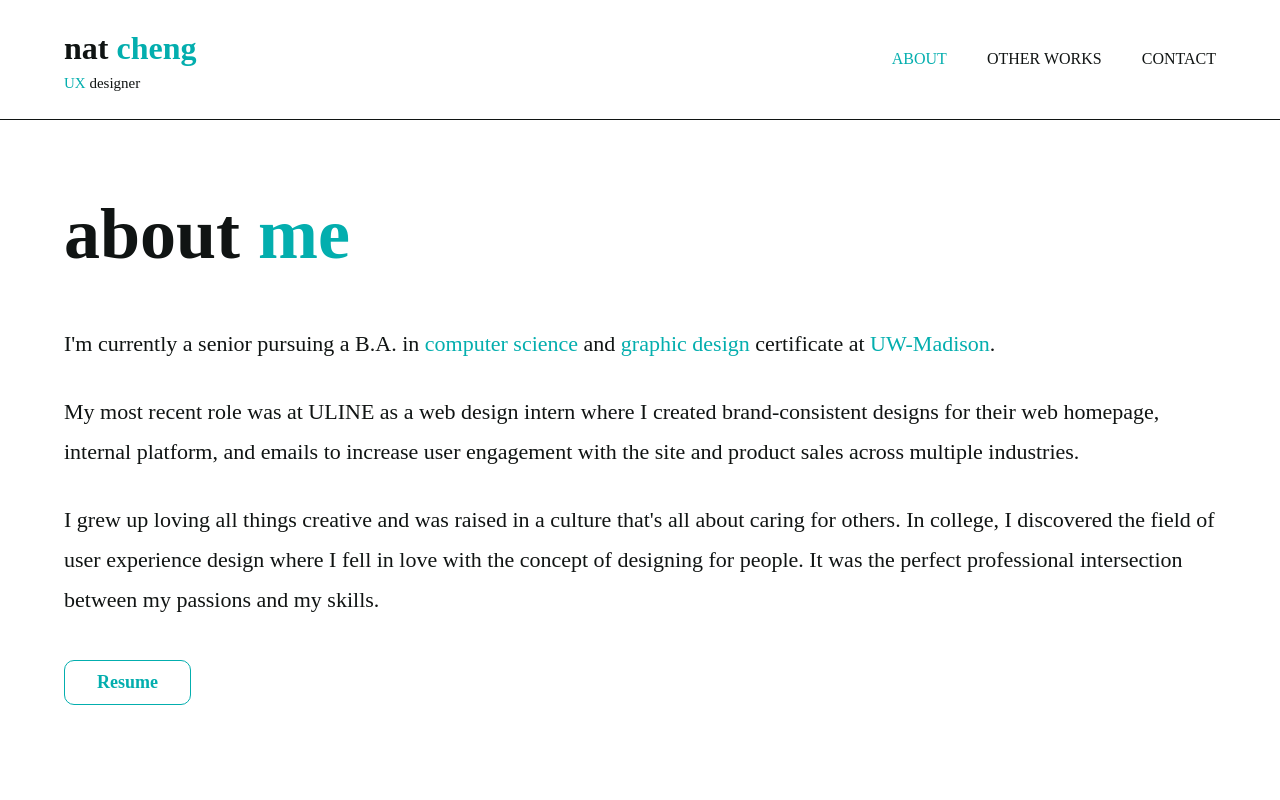
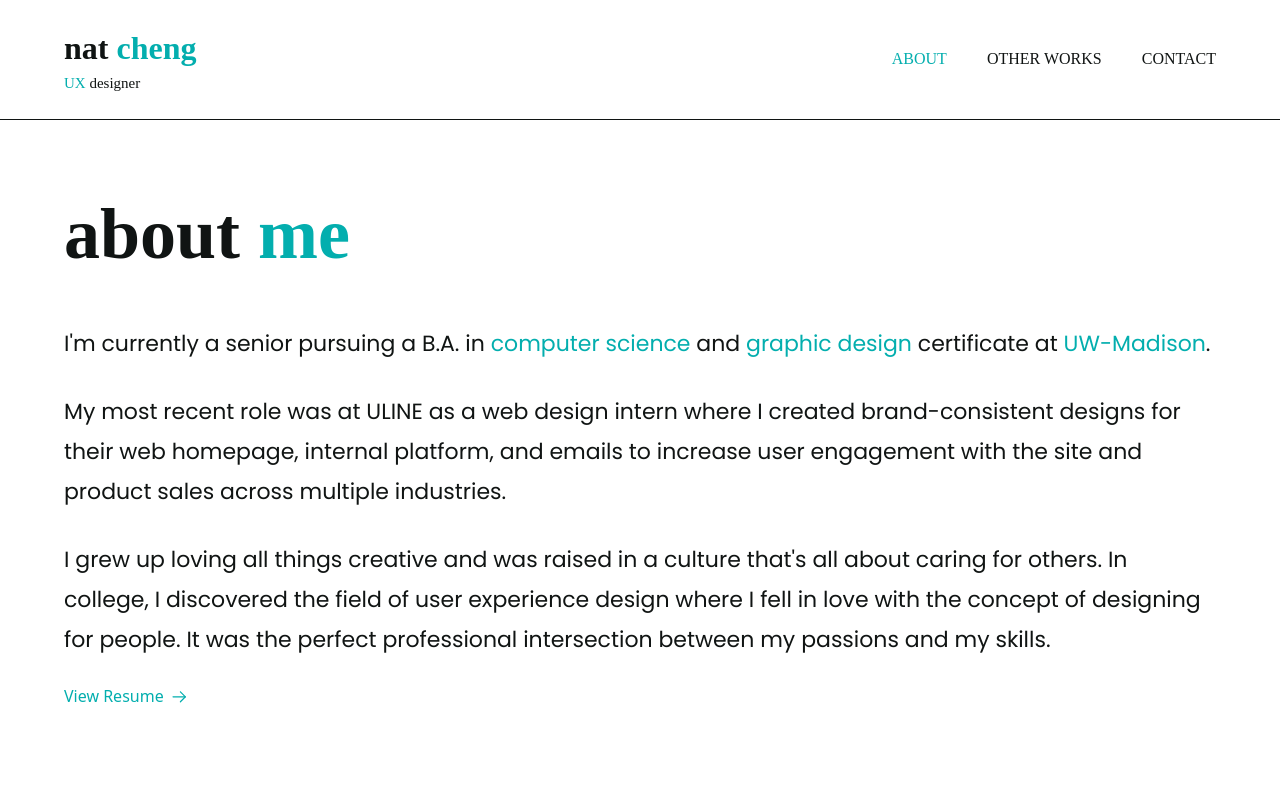
Before and after one commit to nc6041/NatChengPortfolio, a React (Vite) app: page /about in a window 1280 px wide. Shown: the top 800 px of the page. Built offline with nearby package versions, Linux system fonts and the light colour scheme; a web font is replaced by a local one.

Commit message:
Updated poppins

```diff
--- a/src/components/AboutMe.jsx
+++ b/src/components/AboutMe.jsx
@@ -1,4 +1,5 @@
 import styles from "../style";
+import { arrowUp } from "../assets";
 
 const pdfFile = 'natsresume.pdf'
 const AboutMe = () => {
@@ -45,9 +46,14 @@ const AboutMe = () => {
           professional intersection between my passions and my skills.
         </p>
 
-        <button onClick={()=>{downloadFileAtURL(pdfFile)}} type="button" className={`mt-10 py-2 px-8 font-nohemi font-semibold text-[18px] text-dimCyan rounded-[10px] border border-dimCyan resume-button `}>
+        {/* <button onClick={()=>{downloadFileAtURL(pdfFile)}} type="button" className={`mt-10 py-2 px-8 font-poppins font-semibold text-[18px] text-dimCyan rounded-[10px] border border-dimCyan resume-button `}>
             Resume
-        </button>
+        </button> */}
+
+        <p aramonClick={()=>{downloadFileAtURL(pdfFile)}} className="text-dimCyan mt-6 flex">
+          View Resume
+          <img src={arrowUp} alt="viewstudy" className="-translate-x-5 w-[70px] h-[18px] rotate-40 mt-1" />
+        </p>
 
       </div>
 
--- a/src/components/Button.jsx
+++ b/src/components/Button.jsx
@@ -1,7 +1,7 @@
 import React from "react";
 
 const Button = () => (
-  <button type="button" className={`py-4 px-6 font-nohemi font-medium text-[18px] text-primary text-dimCyan rounded-[10px] outline-none `}>
+  <button type="button" className={`py-4 px-6 font-poppins font-medium text-[18px] text-primary text-dimCyan rounded-[10px] outline-none `}>
     Resume
   </button>
 );
--- a/src/components/Designs.jsx
+++ b/src/components/Designs.jsx
@@ -16,7 +16,7 @@ const Designs = () => {
             {designs.map((design, index) => (
             <li
                 key={design.title}
-                className={`hover:scale-105 font-nohemi font-bold text-[16px] mx-3`}
+                className={`hover:scale-105 font-poppins font-bold text-[16px] mx-3`}
             >
                 <img src={design.img} alt={design.title} className="w-[100%] h-[100%] relative mb-2 mt-6" />
                 {design.title}<br></br>
@@ -35,7 +35,7 @@ const Designs = () => {
             {posters.map((poster, index) => (
             <li
                 key={poster.title}
-                className={`hover:scale-105 font-nohemi font-bold text-[16px] mx-2`}
+                className={`hover:scale-105 font-poppins font-bold text-[16px] mx-2`}
             >
                 <img src={poster.img} alt={poster.title} className="w-[100%] h-[100%] relative mb-2 mt-6" />
                 {poster.title}<br></br>
--- a/src/index.css
+++ b/src/index.css
@@ -1,3 +1,5 @@
+@import url("https://fonts.googleapis.com/css2?family=Poppins:wght@400;500;600;700;800;900&display=swap");
+
 @tailwind base;
 @tailwind components;
 @tailwind utilities;
--- a/src/style.js
+++ b/src/style.js
@@ -3,10 +3,10 @@ const styles = {
 
   heading3: "font-nohemi font-medium xs:text-[40px] text-[30px] text-dimBlack xs:leading-[76.8px] leading-[66.8px] w-full",
   heading2: "font-nohemi font-semibold xs:text-[40px] text-[40px] text-dimBlack xs:leading-[76.8px] leading-[66.8px] w-full",
-  paragraph: "font-nohemi font-normal text-dimBlack ss:text-[22px] text-[14px] leading-[40px]",
-  paragraphSkills: "font-nohemi font-normal text-dimBlack ss:text-[24px] text-[22px] leading-[60px]",
-  paragraphCenter: "font-nohemi font-normal text-dimBlack text-center ss:text-[18px] text-[14px] leading-[30.8px]",
-  subtext: "font-nohemi font-normal text-dimGrey ss:text-[16px] text-[16px] mt-2",
+  paragraph: "font-poppins font-normal text-dimBlack ss:text-[22px] text-[14px] leading-[40px]",
+  paragraphSkills: "font-poppins font-normal text-dimBlack ss:text-[24px] text-[22px] leading-[60px]",
+  paragraphCenter: "font-poppins font-normal text-dimBlack text-center ss:text-[18px] text-[14px] leading-[30.8px]",
+  subtext: "font-poppins font-normal text-dimGrey ss:text-[16px] text-[16px] mt-2",
 
   flexCenter: "flex justify-center items-center",
   flexStart: "flex justify-center items-start",
--- a/tailwind.config.cjs
+++ b/tailwind.config.cjs
@@ -13,6 +13,7 @@ module.exports = {
       },
       fontFamily: {
         nohemi: "Nohemi",
+        poppins: "Poppins",
       },
       rotate: {
         '130': '130deg',
```
